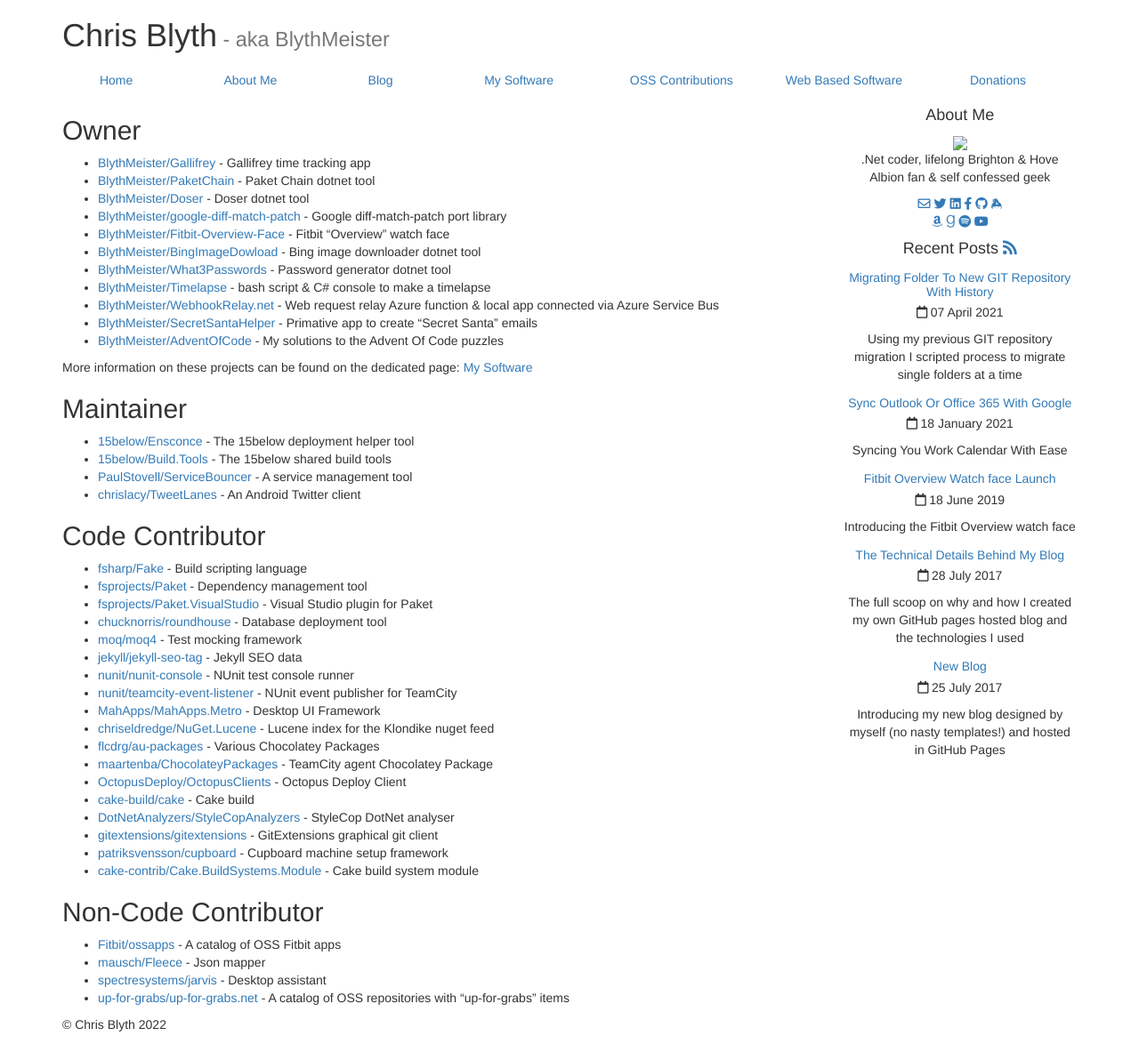
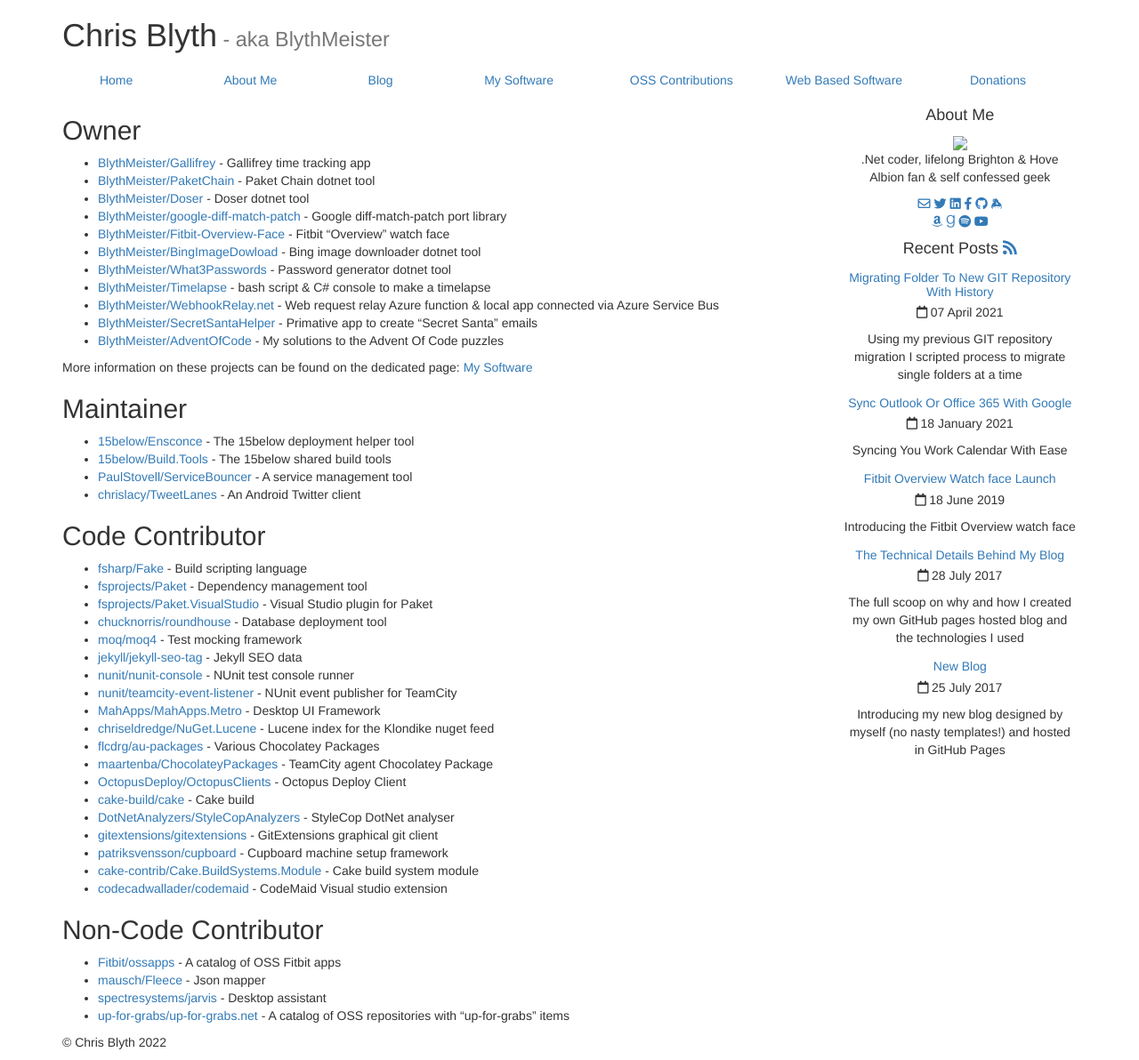
Before and after one commit to BlythMeister/blyth.me.uk, a Jekyll site: the page built from software/oss/index.md, in a window 1280 px wide. Shown: the whole page at 89% size. Built offline with Jekyll 4.4.1, drawn with Linux system fonts in a browser that asks for light colours; nearby versions of some CDN libraries.

Commit message:
Update index.md

```diff
--- a/software/oss/index.md
+++ b/software/oss/index.md
@@ -47,6 +47,7 @@ More information on these projects can be found on the dedicated page: [My Softw
 * [gitextensions/gitextensions](https://github.com/gitextensions/gitextensions/commits?author=BlythMeister) - GitExtensions graphical git client
 * [patriksvensson/cupboard](https://github.com/patriksvensson/cupboard/commits?author=BlythMeister) - Cupboard machine setup framework
 * [cake-contrib/Cake.BuildSystems.Module](https://github.com/cake-contrib/Cake.BuildSystems.Module/commits?author=BlythMeister) - Cake build system module
+* [codecadwallader/codemaid](https://github.com/codecadwallader/codemaid/commits?author=BlythMeister) - CodeMaid Visual studio extension
 
 ## Non-Code Contributor
 
```
